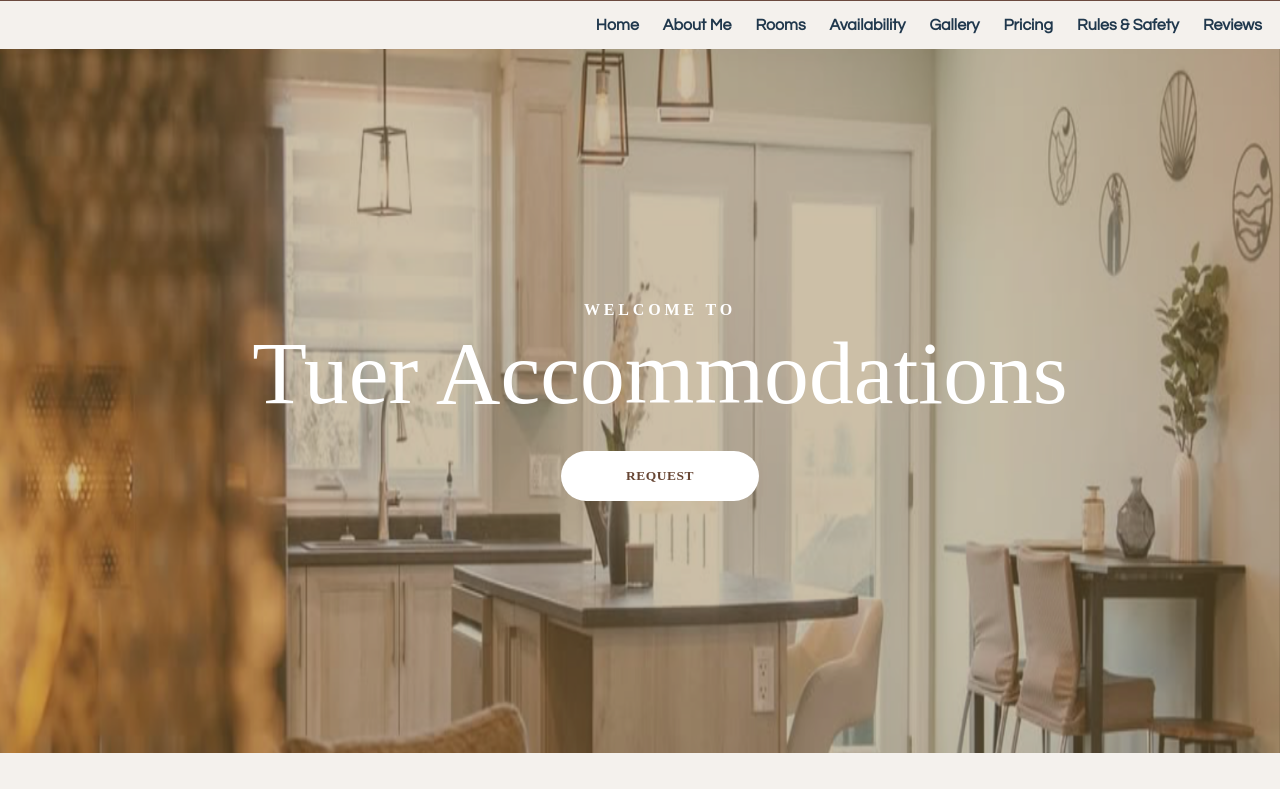
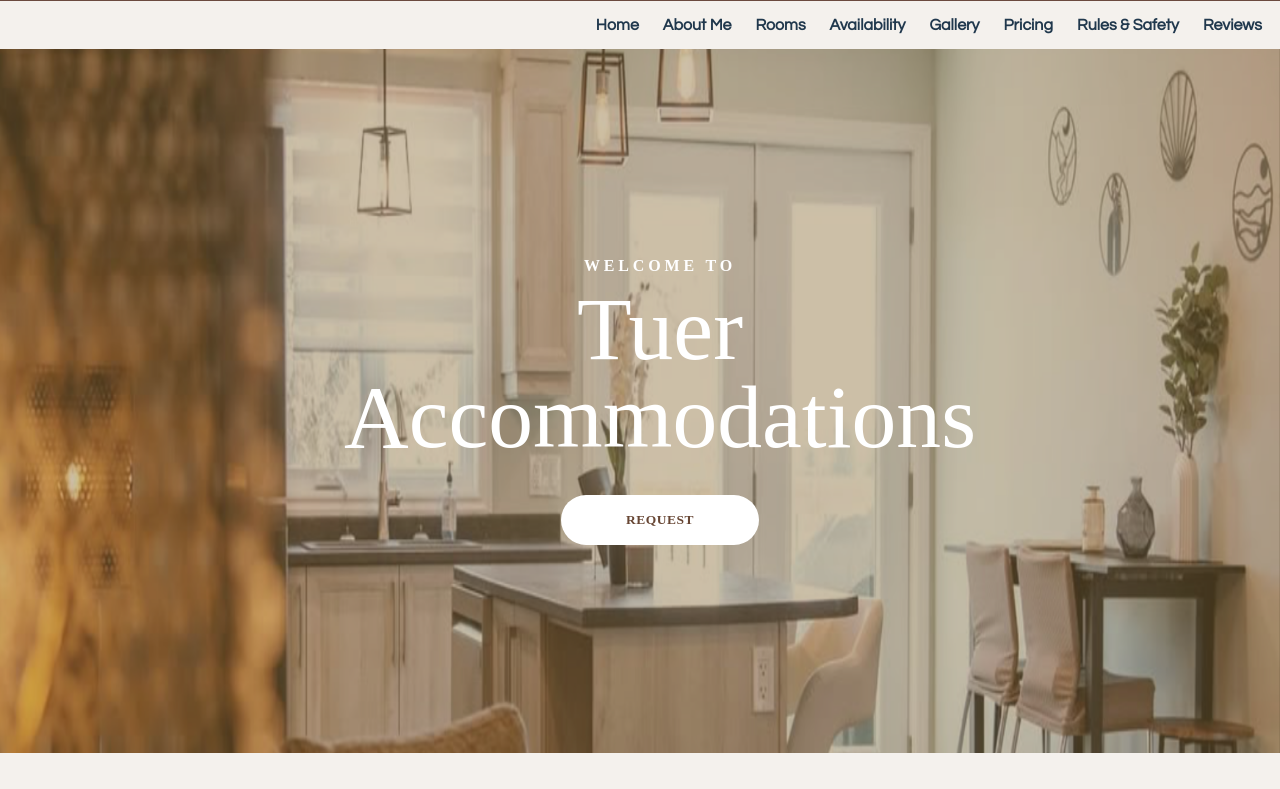
Before and after one commit to Fauxbear95/tuer-accomodations, a React (Vite) app: page / in a window 1280 px wide. Shown: the top 789 px of the page. Built offline with nearby package versions, Linux system fonts and the light colour scheme.

Commit message:
Split hero title across two lines

```diff
--- a/src/components/Hero.jsx
+++ b/src/components/Hero.jsx
@@ -13,7 +13,8 @@ export default function Hero() {
         <p className="hero-welcome">WELCOME TO</p>
 
         <h1 className="hero-title">
-          Tuer Accommodations
+          <span className="hero-title-line">Tuer</span>
+          <span className="hero-title-line">Accommodations</span>
         </h1>
 
         <a
```
